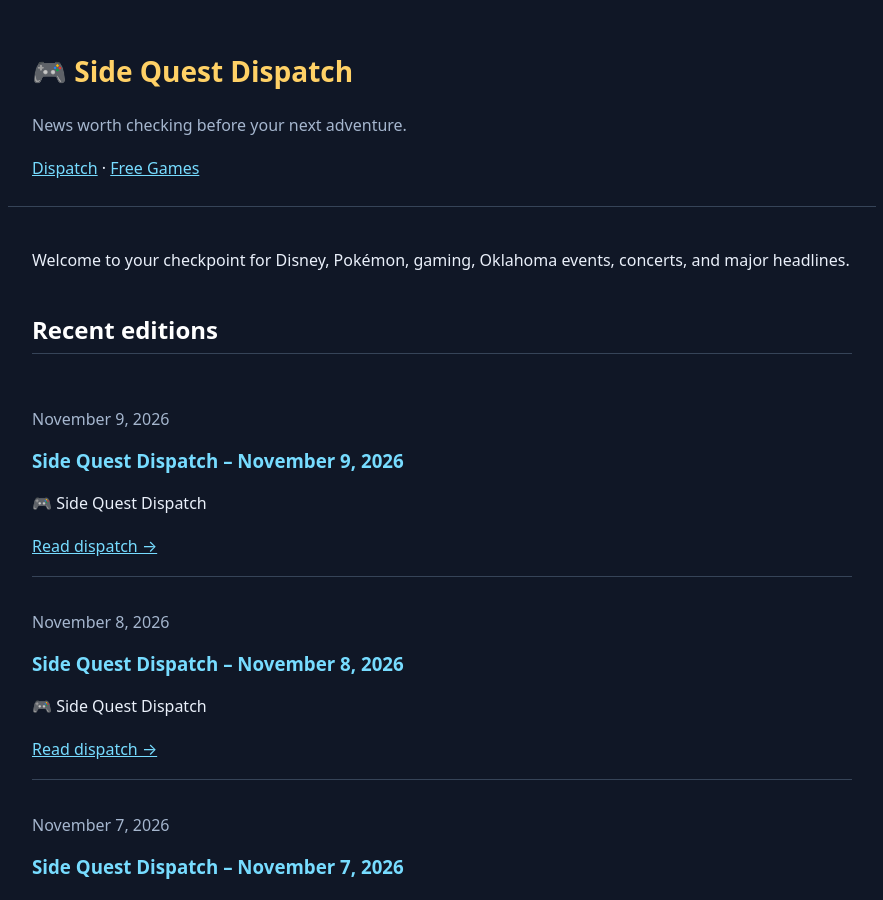
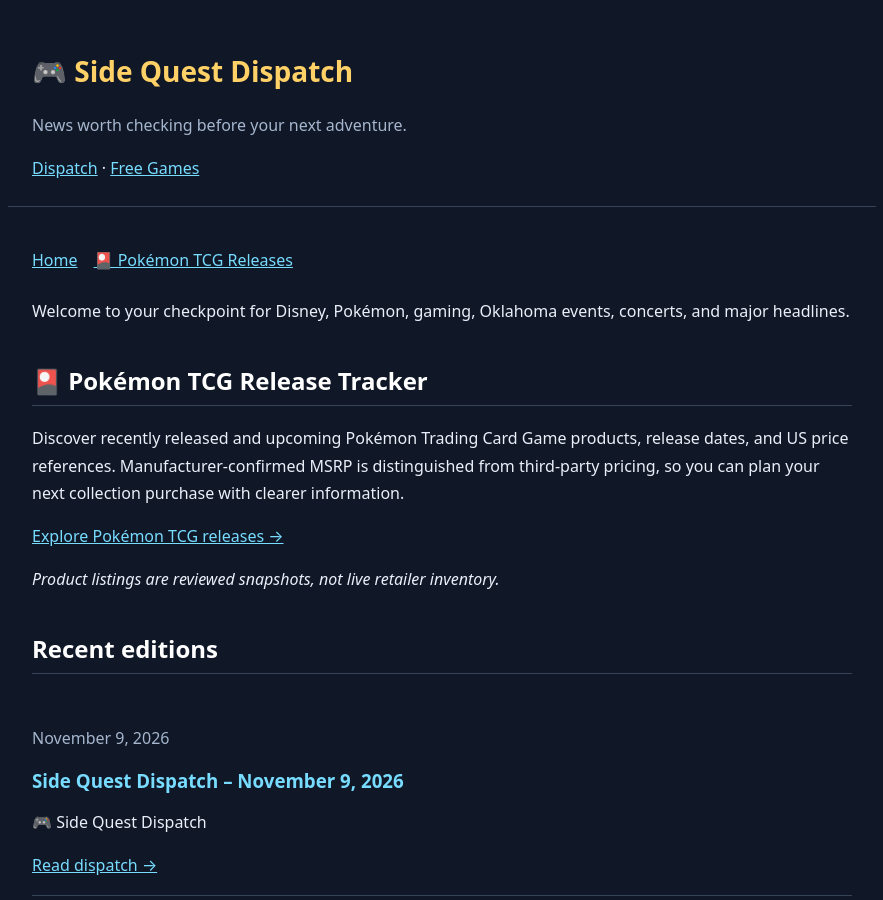
Before and after one commit to bamalroney-dev/Side-quest-dispatch, a Jekyll site: the page built from index.md, in a window 1280 px wide and 900 px high. Shown: the whole window, without its empty margins (198-1081 px from the left). Built offline with Jekyll 4.4.1, drawn with Linux system fonts in a browser that asks for light colours.

Commit message:
Add Pokémon TCG discovery navigation for review

```diff
--- a/index.md
+++ b/index.md
@@ -2,4 +2,17 @@
 layout: home
 title: Latest Dispatches
 ---
+<nav aria-label="Side Quest Dispatch sections" style="display:flex;flex-wrap:wrap;gap:1rem;margin:1rem 0 1.5rem;">
+  <a href="{{ '/' | relative_url }}">Home</a>
+  <a href="{{ '/pokemon-tcg/releases/' | relative_url }}">🎴 Pokémon TCG Releases</a>
+</nav>
+
 Welcome to your checkpoint for Disney, Pokémon, gaming, Oklahoma events, concerts, and major headlines.
+
+## 🎴 Pokémon TCG Release Tracker
+
+Discover recently released and upcoming Pokémon Trading Card Game products, release dates, and US price references. Manufacturer-confirmed MSRP is distinguished from third-party pricing, so you can plan your next collection purchase with clearer information.
+
+[Explore Pokémon TCG releases →]({{ '/pokemon-tcg/releases/' | relative_url }})
+
+*Product listings are reviewed snapshots, not live retailer inventory.*
```
